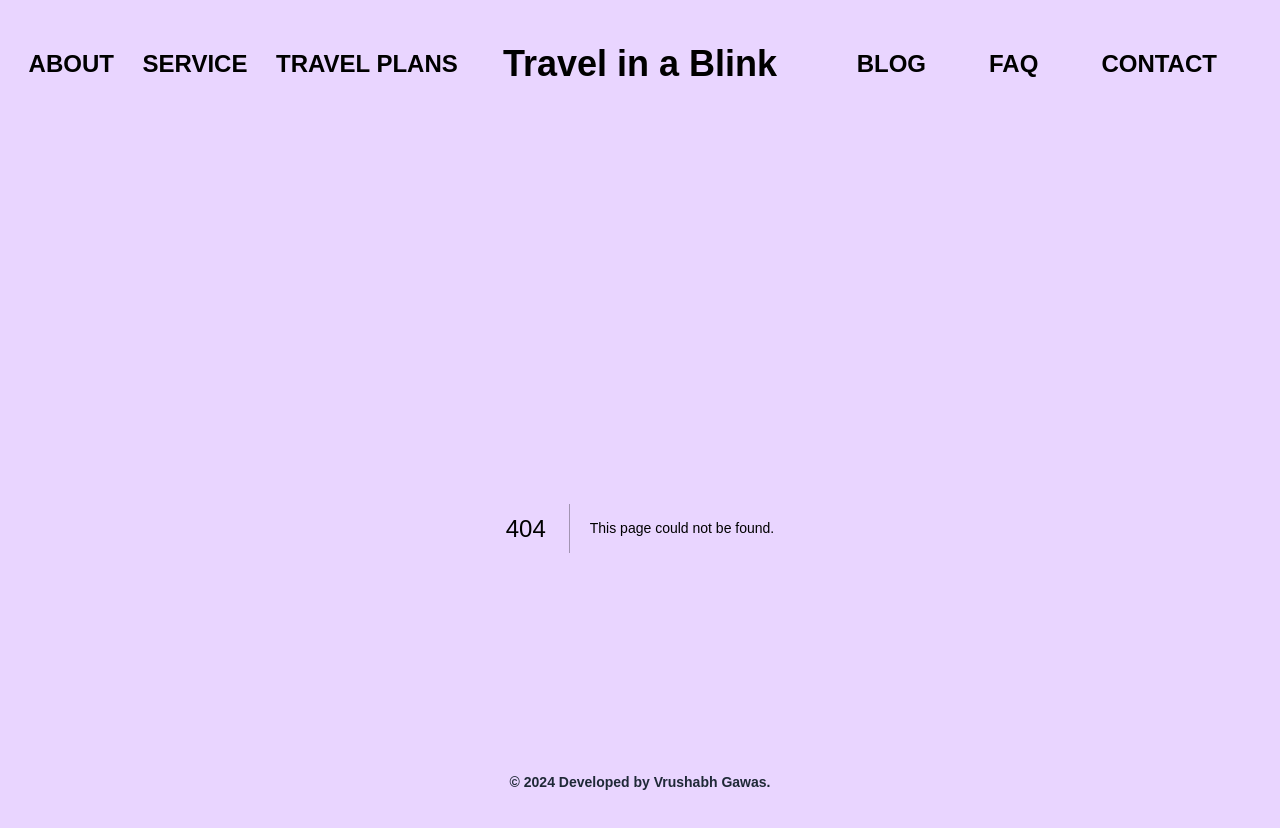
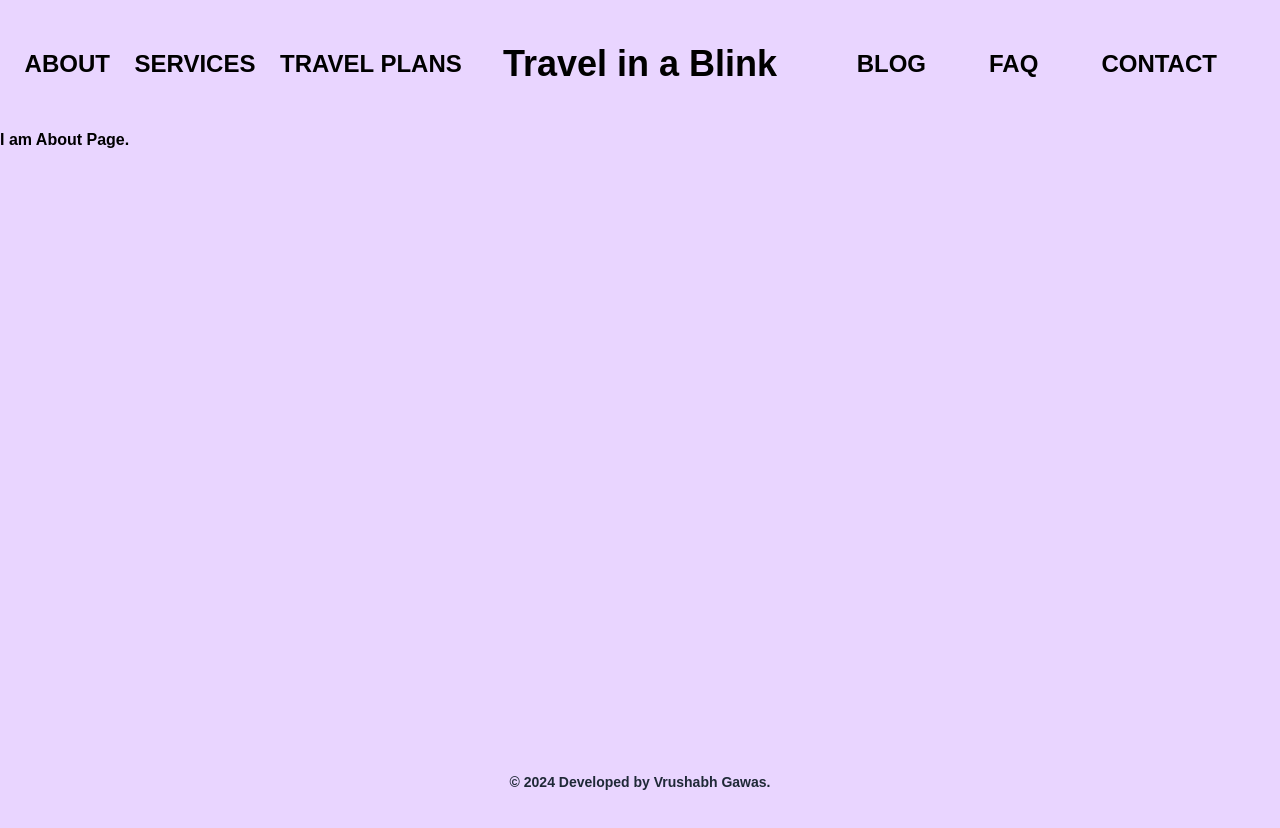
Before and after one commit to vrushabhgawas14/Travel-in-a-Blink, a Next.js app: page /about in a window 1280 px wide. Before the commit this address had no page. Shown: the top 828 px of the page. After the commit the page ends 800 px from the top, so only its background shows below. Built offline with nearby package versions, Linux system fonts and the light colour scheme; a web font is replaced by a local one.

Commit message:
All navigation page made

```diff
--- /dev/null
+++ b/src/app/about/page.tsx
@@ -0,0 +1,7 @@
+export default function About() {
+  return (
+    <>
+      <div>I am About Page.</div>
+    </>
+  );
+}
--- /dev/null
+++ b/src/app/blog/page.tsx
@@ -0,0 +1,7 @@
+export default function Blog() {
+  return (
+    <>
+      <div>I am Blog Page.</div>
+    </>
+  );
+}
--- /dev/null
+++ b/src/app/contact/page.tsx
@@ -0,0 +1,7 @@
+export default function Contact() {
+  return (
+    <>
+      <div>I am Contact Page.</div>
+    </>
+  );
+}
--- /dev/null
+++ b/src/app/faq/page.tsx
@@ -0,0 +1,7 @@
+export default function FAQ() {
+  return (
+    <>
+      <div>I am FAQ Page.</div>
+    </>
+  );
+}
--- a/src/app/page.tsx
+++ b/src/app/page.tsx
@@ -1,7 +1,7 @@
 export default function Home() {
   return (
-    <div>
-      I am Home Page
-    </div>
+    <>
+      <div>I am Home Page.</div>
+    </>
   );
 }
--- /dev/null
+++ b/src/app/plans/page.tsx
@@ -0,0 +1,7 @@
+export default function TravelPlansw() {
+  return (
+    <>
+      <div>I am Travel Plan Page.</div>
+    </>
+  );
+}
--- /dev/null
+++ b/src/app/services/page.tsx
@@ -0,0 +1,7 @@
+export default function Services() {
+  return (
+    <>
+      <div>I am Service Page.</div>
+    </>
+  );
+}
--- a/src/constants/NavbarDetails.tsx
+++ b/src/constants/NavbarDetails.tsx
@@ -6,8 +6,8 @@ export const NavFirstHalf = [
   },
   {
     id: 2,
-    text: "SERVICE",
-    url: "/service",
+    text: "SERVICES",
+    url: "/services",
   },
   {
     id: 3,
```
